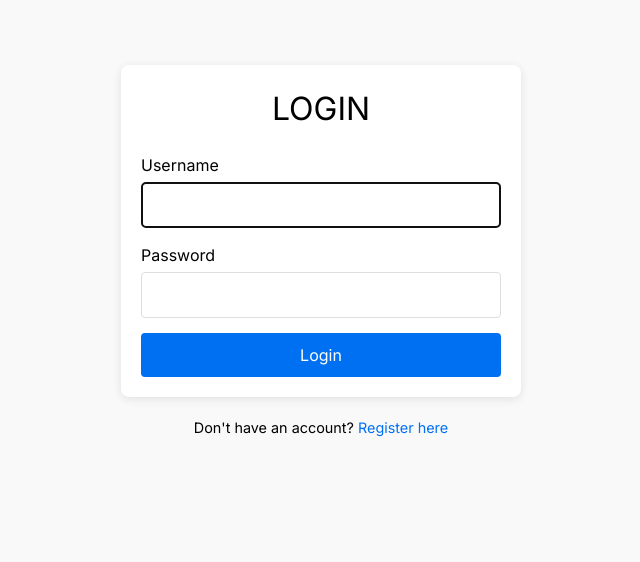
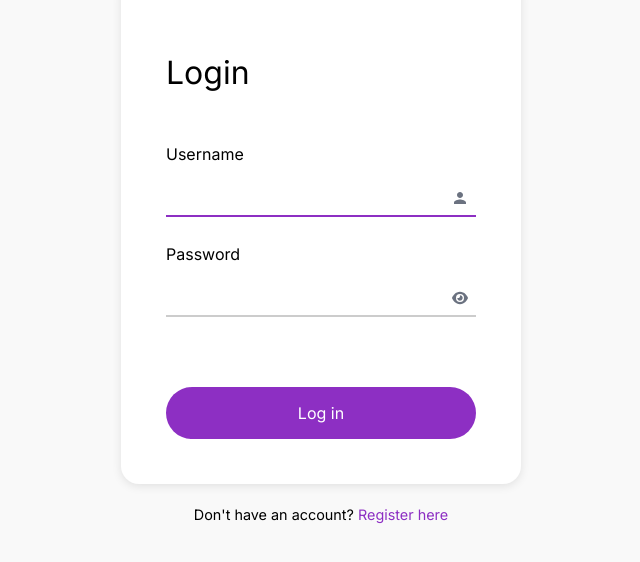
Before and after one commit to DTarkh/tbc-next.js, a Next.js app: page /en/login in a window 1280 px wide. Shown: the part 148-710 px from the top of the page, without its empty margins (319-959 px from the left). Built offline with nearby package versions, Linux system fonts and the light colour scheme.

Commit message:
imporved stylinf of login page

```diff
--- a/app/[locale]/(auth)/login/LoginPage.css
+++ b/app/[locale]/(auth)/login/LoginPage.css
@@ -1,29 +1,32 @@
-/* app/auth/auth.css */
 
 .auth-container {
   display: flex;
-    flex-direction: column;
   align-items: center;
   justify-content: center;
+  flex-direction: column;
   min-height: 100vh;
-    padding: 20px;
   background-color: #f9f9f9;
 }
 
 .auth-title {
   font-size: 2rem;
   margin-bottom: 20px;
-    text-align: center;
+  text-align: start;
+  padding-top: 25px;
+  padding-bottom: 25px;
 }
 
 .auth-form {
   width: 100%;
   max-width: 400px;
   background: white;
-    padding: 20px;
-    border-radius: 8px;
+  padding: 45px;
+  border-radius: 18px;
   box-shadow: 0 2px 10px rgba(0, 0, 0, 0.1);
-
+  display: flex;
+  justify-content: center;
+  flex-direction: column;
+  position: relative;
 }
 
 .form-group {
@@ -38,22 +41,22 @@
 input {
   width: 100%;
   padding: 10px;
-    border: 1px solid #ddd;
-    border-radius: 4px;
+  margin-bottom: 10px;
 }
 
 .auth-button {
-    width: 100%;
-    padding: 10px;
-    background-color: #0070f3;
+  margin-top: 45px;
+  padding: 14px;
+  background-color: #8d2fc3;
   color: white;
   border: none;
-    border-radius: 4px;
+  border-radius: 40px;
   cursor: pointer;
 }
 
 .auth-button:hover {
-    background-color: #005bb5;
+  background-color: #cd345f;
+  transition: background-color 0.3s;
 }
 
 .auth-footer {
@@ -62,10 +65,20 @@
 }
 
 .auth-footer a {
-    color: #0070f3;
+  color: #8d2fc3;
   text-decoration: none;
 }
 
 .auth-footer a:hover {
   text-decoration: underline;
 }
+
+.form-input {
+  border: none;
+  border-bottom: 2px solid #ccc;
+}
+
+.form-input:focus {
+  border-bottom-color: #8d2fc3;
+  outline: none;
+}
--- a/app/[locale]/(auth)/login/page.jsx
+++ b/app/[locale]/(auth)/login/page.jsx
@@ -5,6 +5,8 @@ import { useRouter } from "../../../../i18n/routing";
 import "./LoginPage.css";
 import { useAuthRedirect } from "../../Components/hooks/useAuthRedirect"
 import LoadingSpinner from "../../Components/Spinner";
+import { FaEye } from "react-icons/fa6";
+import { IoMdPerson } from "react-icons/io";
 
 const LoginPage = () => {
   const [username, setUsername] = useState("");
@@ -51,8 +53,8 @@ const LoginPage = () => {
   return (
     <div className="auth-container">
       <form className="auth-form" onSubmit={handleSubmit}>
-      <h2 className="auth-title">LOGIN</h2>
-        <div className="form-group">
+      <h2 className="auth-title">Login</h2>
+        <div className="form-group relative">
           <label htmlFor="username">Username</label>
           <input
             type="text"
@@ -60,21 +62,27 @@ const LoginPage = () => {
             value={username}
             onChange={(e) => setUsername(e.target.value)}
             autoFocus
+            className="form-input"
           />
+          <IoMdPerson className="absolute text-gray-500 right-2 top-12 "/>
         </div>
-        <div className="form-group">
+        <div className="form-group relative">
           <label htmlFor="password">Password</label>
+
           <input
             type="password"
             id="password"
             value={password}
             onChange={(e) => setPassword(e.target.value)}
+            className="form-input"
+
           />
+          <FaEye className="absolute right-2 top-12 text-gray-500"/>
         </div>
+        <button type="submit" className="auth-button">
+          Log in
+        </button>
         {error && <p className="auth-error">{error}</p>}
-        <button type="submit" className="auth-button">
-          Login
-        </button>
       </form>
       <p className="auth-footer">Don&apos;t have an account? <a href="/auth/register">Register here</a></p>
     </div>
--- a/app/[locale]/Components/Button.jsx
+++ b/app/[locale]/Components/Button.jsx
@@ -5,7 +5,7 @@ const Button = ({ href, name }) => {
 
   return (
 
-    <button className="inline-block px-7 py-4 text-slate-100 bg-red-600 hover:bg-cyan-600 transition-colors rounded-lg">
+    <button className="inline-block px-12 py-4 text-slate-100 bg-red-600 hover:bg-cyan-600 transition-colors rounded-3xl">
     <Link href={href}>{name}</Link>
     </button>
 
```
Lines whose indentation alone changed are shown as unchanged.
